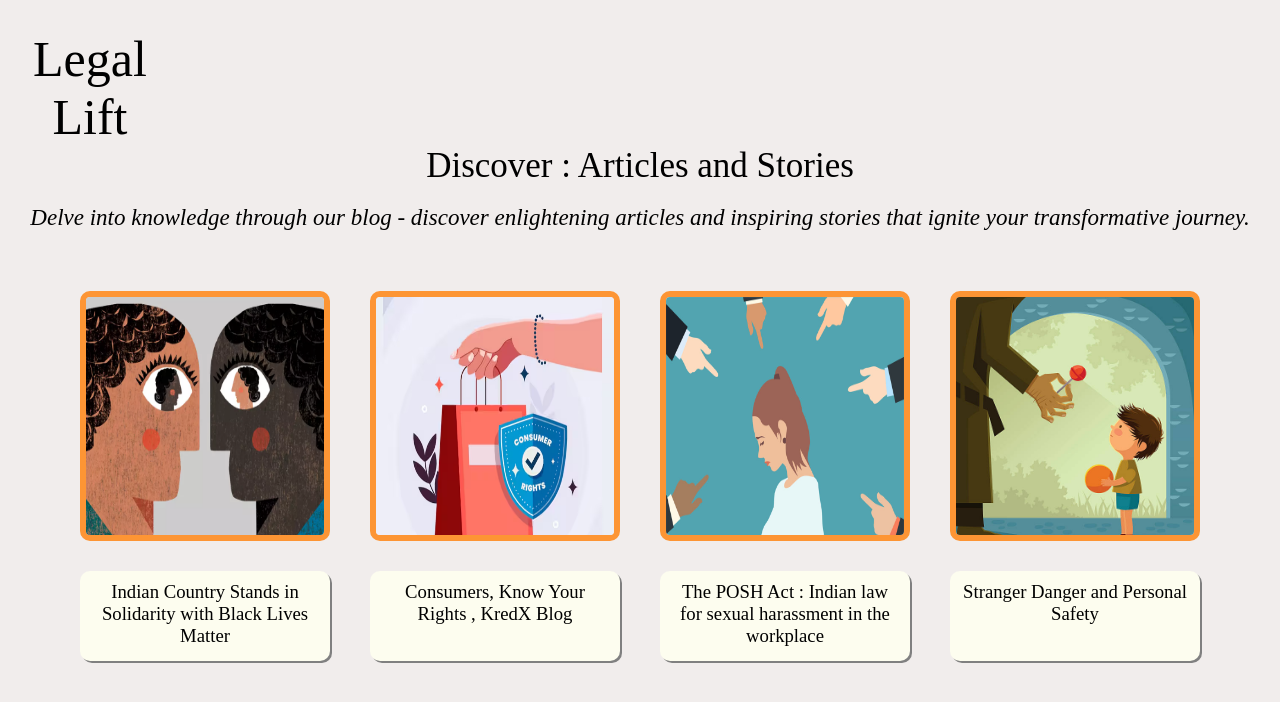
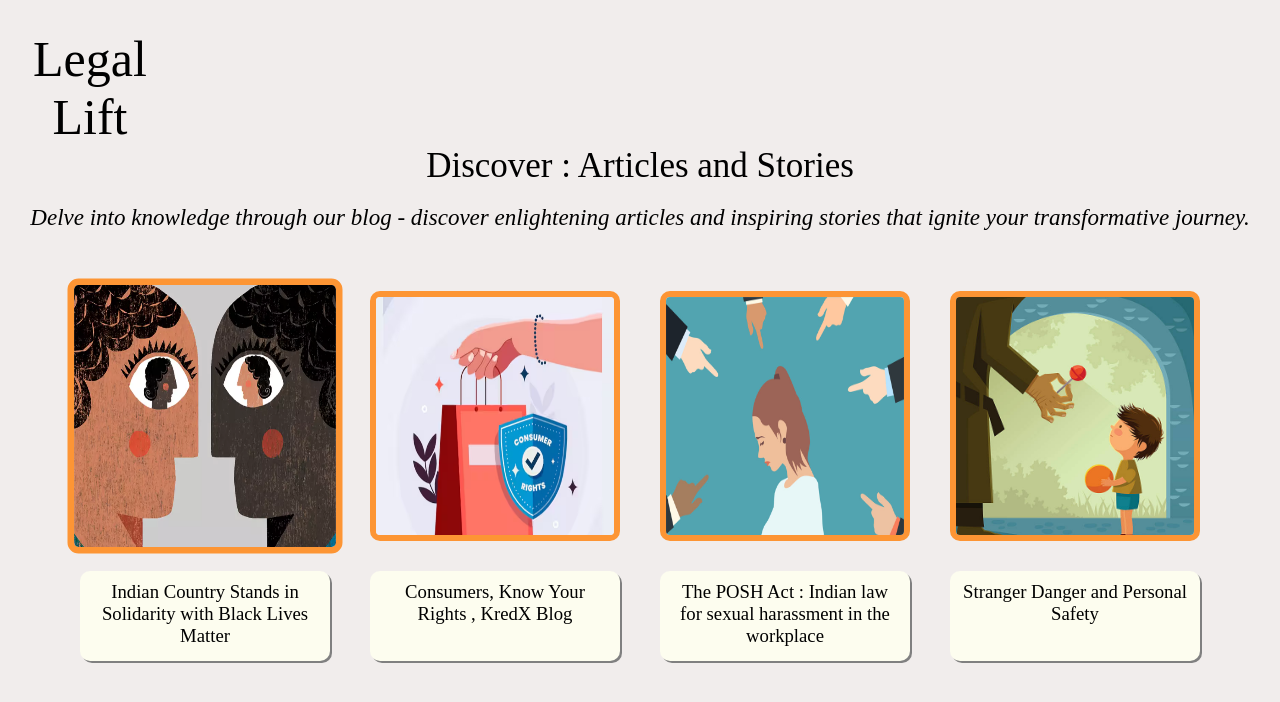
Before and after one commit to nirz306/Legal-Lift, a React (Create React App) app: page /blogs in a window 1280 px wide. In both pictures the pointer is over the element 205 px from the left and 416 px from the top of the page. Shown: the top 702 px of the page. Built offline with nearby package versions, Linux system fonts and the light colour scheme; a web font is replaced by a local one.

Commit message:
added animation to blog page

```diff
--- a/src/components/Blogs/Blogs.css
+++ b/src/components/Blogs/Blogs.css
@@ -20,20 +20,30 @@
   }
 
   .imageContainer {
+    position: relative;
     border-radius: 10px;
     overflow: hidden;
     border: #FD9534 6px solid;
     width: 250px;
     height: 250px;
+    transition: transform 0.3s ease;
 
+  }
+
+  .imageContainer:hover {
+    transform: scale(1.1); /* Zoom effect */
   }
 
   .imageContainer img {
     max-width: 100%;
     width: 250px;
     height: 250px;
+    transition: transform 0.3s ease;
   }
 
+  .imageContainer:hover img {
+    transform: scale(1.1); /* Zoom effect */
+  }
   .quoteContainer {
     margin-top: 30px;
     border-radius: 10px;
```
